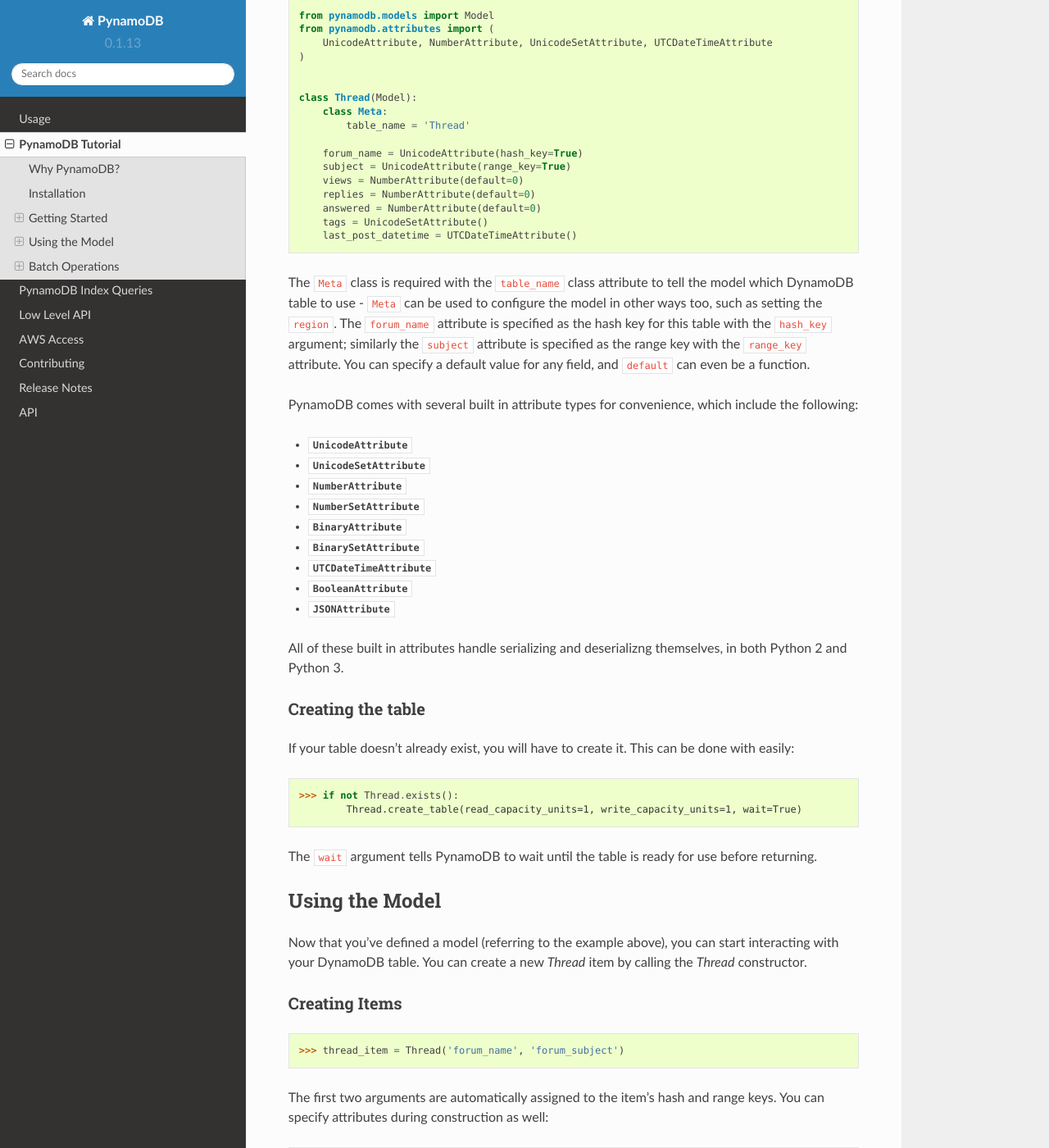
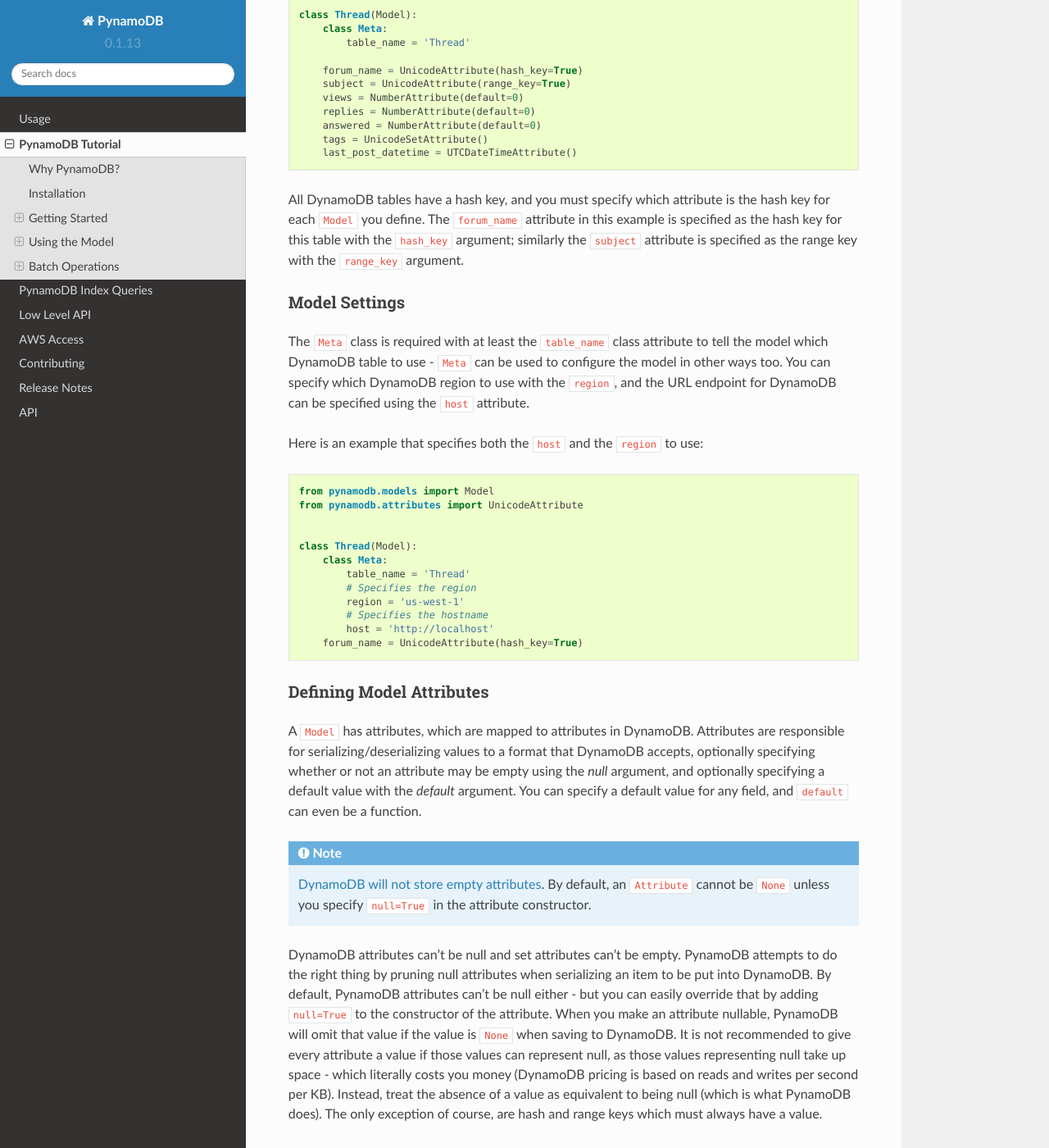
Before and after one commit to pynamodb/PynamoDB, a Sphinx documentation site: the page built from docs/tutorial.rst, in a window 1280 px wide and 1400 px high, scrolled down 1344 px. Shown: the whole window at 82% size. Built offline with Sphinx 7.4.7 and the Read the Docs theme 2.0.0, drawn with Linux system fonts in a browser that asks for light colours; some of the changed text lies outside the part shown.

Commit message:
Updated the tutorial to better explain model attributes and settings for #11, and documents default/null values (fixes #8)

```diff
--- a/docs/tutorial.rst
+++ b/docs/tutorial.rst
@@ -30,10 +30,8 @@
 
     $ pip install pynamodb
 
-.. note::
 
-    PynamoDB is still under development. More advanced features are available with the development version
-    of PynamoDB. You can install it directly from GitHub with pip: `pip install git+https://github.com/jlafon/PynamoDB#egg=pynamodb`
+Don't have pip? `Here are instructions for installing pip. <http://pip.readthedocs.org/en/latest/installing.html>`_.
 
 Getting Started
 ^^^^^^^^^^^^^^^
@@ -73,10 +71,97 @@
         tags = UnicodeSetAttribute()
         last_post_datetime = UTCDateTimeAttribute()
 
-The ``Meta`` class is required with the ``table_name`` class attribute to tell the model which DynamoDB table to use -
-``Meta`` can be used to configure the model in other ways too, such as setting the ``region``. The ``forum_name``
-attribute is specified as the hash key for this table with the ``hash_key`` argument; similarly the ``subject``
-attribute is specified as the range key with the ``range_key`` attribute. You can specify a default value for any field, and ``default`` can even be a function.
+All DynamoDB tables have a hash key, and you must specify which attribute is the hash key for each ``Model`` you define.
+The ``forum_name`` attribute in this example is specified as the hash key for this table with the ``hash_key`` argument;
+similarly the ``subject`` attribute is specified as the range key with the ``range_key`` argument.
+
+Model Settings
+--------------
+
+The ``Meta`` class is required with at least the ``table_name`` class attribute to tell the model which DynamoDB table to use -
+``Meta`` can be used to configure the model in other ways too. You can specify which DynamoDB region to use with the  ``region``,
+and the URL endpoint for DynamoDB can be specified using the  ``host`` attribute.
+
+Here is an example that specifies both the ``host`` and the ``region`` to use:
+
+.. code-block:: python
+
+    from pynamodb.models import Model
+    from pynamodb.attributes import UnicodeAttribute
+
+
+    class Thread(Model):
+        class Meta:
+            table_name = 'Thread'
+            # Specifies the region
+            region = 'us-west-1'
+            # Specifies the hostname
+            host = 'http://localhost'
+        forum_name = UnicodeAttribute(hash_key=True)
+
+Defining Model Attributes
+-------------------------
+
+A ``Model`` has attributes, which are mapped to attributes in DynamoDB. Attributes are responsible for serializing/deserializing
+values to a format that DynamoDB accepts, optionally specifying whether or not an attribute may be empty using the `null` argument,
+and optionally specifying a default value with the `default` argument. You can specify a default value for any field, and ``default``
+can even be a function.
+
+.. note::
+
+    `DynamoDB will not store empty attributes <http://docs.aws.amazon.com/amazondynamodb/latest/APIReference/API_PutItem.html>`_.
+    By default, an ``Attribute`` cannot be ``None`` unless you specify ``null=True`` in the
+    attribute constructor.
+
+DynamoDB attributes can't be null and set attributes can't be empty.
+PynamoDB attempts to do the right thing by pruning null attributes when serializing an item to be put into DynamoDB.
+By default, PynamoDB attributes can't be null either - but you can easily override that by adding ``null=True`` to the constructor of the attribute.
+When you make an attribute nullable, PynamoDB will omit that value if the value is ``None`` when saving to DynamoDB.
+It is not recommended to give every attribute a value if those values can represent null, as those values representing null take up space - which literally costs you money
+(DynamoDB pricing is based on reads and writes per second per KB).
+Instead, treat the absence of a value as equivalent to being null (which is what PynamoDB does).
+The only exception of course, are hash and range keys which must always have a value.
+
+Here is an example of an attribute with a default value:
+
+.. code-block:: python
+
+    from pynamodb.models import Model
+    from pynamodb.attributes import UnicodeAttribute
+
+
+    class Thread(Model):
+        class Meta:
+            table_name = 'Thread'
+        forum_name = UnicodeAttribute(hash_key=True, default='My Default Value')
+
+Here is an example of an attribute with a default *callable* value:
+
+.. code-block:: python
+
+    from pynamodb.models import Model
+    from pynamodb.attributes import UnicodeAttribute
+
+    def my_default_value():
+        return 'My default value'
+
+    class Thread(Model):
+        class Meta:
+            table_name = 'Thread'
+        forum_name = UnicodeAttribute(hash_key=True, default=my_default_value)
+
+Here is an example of an attribute that can be empty:
+
+.. code-block:: python
+
+    from pynamodb.models import Model
+    from pynamodb.attributes import UnicodeAttribute
+
+    class Thread(Model):
+        class Meta:
+            table_name = 'Thread'
+        forum_name = UnicodeAttribute(hash_key=True)
+        my_nullable_attribute = UnicodeAttribute(null=True)
 
 PynamoDB comes with several built in attribute types for convenience, which include the following:
 
```
